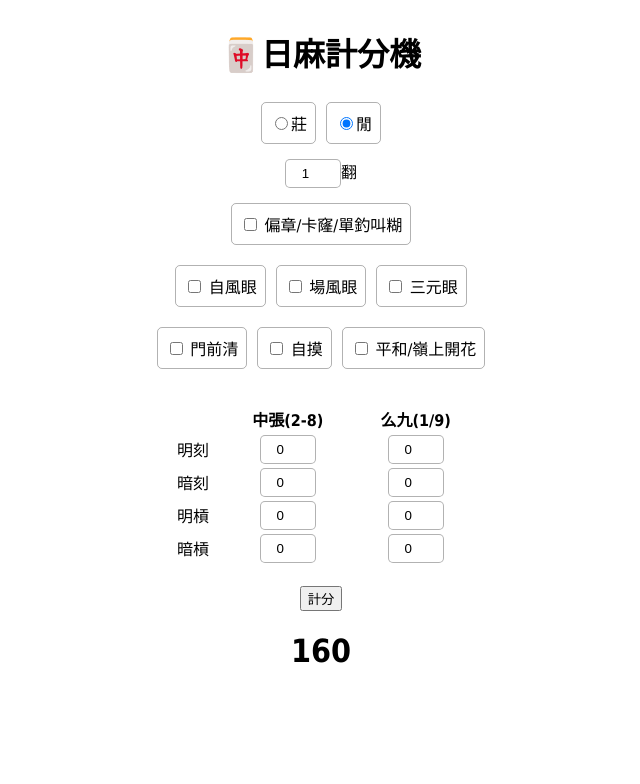
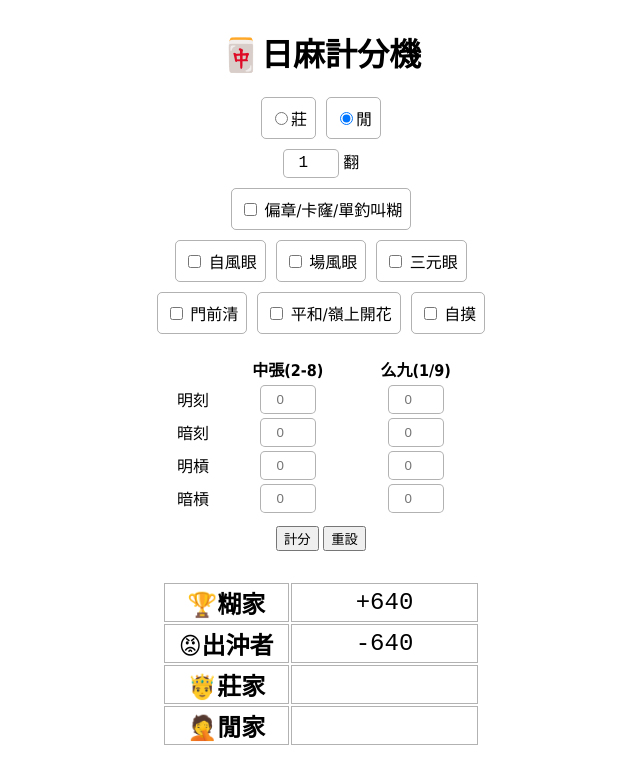
Before and after one commit to gcky/jp-mahjong-calc, a plain HTML site: page index.html in a window 1280 px wide. Both pictures are taken after a click on the button "計分". Shown: the whole page, without its empty margins (319-959 px from the left). Drawn offline with Linux system fonts and the light colour scheme.

Commit message:
Add score calculations

```diff
--- a/index.html
+++ b/index.html
@@ -22,7 +22,7 @@
                 <label><input type="radio" id="haan" name="winner" value="haan" checked>閒</label>
             </div>
             <div class="options">
-                <input type="number" id="fan" value="1"> 翻
+                <input type="number" id="fan" value="1" onclick="this.select()">&nbsp;翻
             </div>
             <div class="options">
                 <label><input type="checkbox" id="single-call"> 偏章/卡窿/單釣叫糊</label>
@@ -34,8 +34,8 @@
             </div>
             <div class="options">
                 <label><input type="checkbox" id="door-ching"> 門前清</label>
+                <label><input type="checkbox" id="ping-flower"> 平和/嶺上開花</label>
                 <label><input type="checkbox" id="lon-self"> 自摸</label>
-                <label><input type="checkbox" id="ping-flower"> 平和/嶺上開花</label>
             </div>
             <table class="hakgong">
                 <thead>
@@ -45,27 +45,46 @@
                 </thead>
                 <tr>
                     <td>明刻</td>
-                    <td><input type="number" id="minghak28" value="0"></td>
-                    <td><input type="number" id="minghak19" value="0"></td>
+                    <td><input type="number" id="minghak28" placeholder="0" onclick="this.select()"></td>
+                    <td><input type="number" id="minghak19" placeholder="0" onclick="this.select()"></td>
                 </tr>
                 <tr>
                     <td>暗刻</td>
-                    <td><input type="number" id="amhak28" value="0"></td>
-                    <td><input type="number" id="amhak19" value="0"></td>
+                    <td><input type="number" id="amhak28" placeholder="0" onclick="this.select()"></td>
+                    <td><input type="number" id="amhak19" placeholder="0" onclick="this.select()"></td>
                 </tr>
                 <tr>
                     <td>明槓</td>
-                    <td><input type="number" id="minggong28" value="0"></td>
-                    <td><input type="number" id="minggong19" value="0"></td>
+                    <td><input type="number" id="minggong28" placeholder="0" onclick="this.select()"></td>
+                    <td><input type="number" id="minggong19" placeholder="0" onclick="this.select()"></td>
                 </tr>
                 <tr>
                     <td>暗槓</td>
-                    <td><input type="number" id="amgong28" value="0"></td>
-                    <td><input type="number" id="amgong19" value="0"></td>
+                    <td><input type="number" id="amgong28" placeholder="0" onclick="this.select()"></td>
+                    <td><input type="number" id="amgong19" placeholder="0" onclick="this.select()"></td>
                 </tr>
             </table>
             <button type="button" onclick="calcPoints()">計分</button>
-            <h1 id="basic-points">POINTS</h1>
+            <button type="button" onclick="reset()">重設</button>
+            <!-- <h1 id="basic-points">POINTS</h1> -->
+            <table class="game-results">
+                <tr>
+                    <td>🏆糊家</td>
+                    <td id="winner-score"></td>
+                </tr>
+                <tr class="chutchung-row">
+                    <td>😡出沖者</td>
+                    <td id="chutchung-score"></td>
+                </tr>
+                <tr class="jong-row">
+                    <td>🤴莊家</td>
+                    <td id="jong-score"></td>
+                </tr>
+                <tr class="haan-row">
+                    <td>🤦‍閒家</td>
+                    <td id="haan-score"></td>
+                </tr>
+            </table>
         </div>
     </div>
 
--- a/script.js
+++ b/script.js
@@ -1,4 +1,4 @@
-function calcPoints () {
+function calcPoints() {
     console.log("lol")
     let fu = 20;
     if ($('#single-call').prop('checked')) {
@@ -32,11 +32,41 @@ function calcPoints () {
     fu = Math.ceil(fu/10)*10;
     const fan = Number($('#fan').val());
     let basicPoints = 0;
-    console.log(fan)
+    let winnerScore = 0;
+    let jongScore = null;
+    let haanScore = null;
+    let chutchungScore = null;
     if (fan < 5) {
-        console.log(fu)
         basicPoints = fu*Math.pow(2, fan+2)
-        console.log(basicPoints)
-        $('#basic-points').html(basicPoints);
     }
+    if ($('input[name=winner]:checked').val() == 'jong') {
+        if ($('#lon-self').prop('checked')) {
+            haanScore = -2*basicPoints;
+            winnerScore = 6*basicPoints;
+        } else {
+            chutchungScore = -6*basicPoints;
+            winnerScore = 6*basicPoints;
+        }
+    } else {
+        if ($('#lon-self').prop('checked')) {
+            jongScore = -2*basicPoints;
+            haanScore = -basicPoints;
+            winnerScore = 4*basicPoints;
+        } else {
+            chutchungScore = -4*basicPoints;
+            winnerScore = 4*basicPoints;
+        }
+    }
+    displayGameResults(winnerScore, jongScore, haanScore, chutchungScore);
 }
+
+function displayGameResults(winner, jong, haan, chutchong) {
+    $('#winner-score').html('+'+winner);
+    $('#chutchung-score').html(chutchong);
+    $('#jong-score').html(jong);
+    $('#haan-score').html(haan);
+}
+
+function reset() {
+    $('input:checkbox').prop('checked', false);
+}
--- a/style.css
+++ b/style.css
@@ -8,6 +8,11 @@ input[type="number"] {
     border: 1px solid rgba(0,0,0,.3);
     border-radius: 5px;
     text-align: center;
+}
+
+#fan {
+    font-size: 1rem;
+    font-family: Inconsolata, 'Courier New', Courier, monospace;
 }
 
 .calc {
@@ -29,15 +34,32 @@ input[type="number"] {
     margin: 10px 0;
 }
 
-.hakgong {
+.hakgong, .game-results {
     width: 100%;
-    padding: 20px 10px;
+    padding: 10px;
+}
+
+.game-results {
+    padding-top: 30px;
+    font-size: 1.5rem;
+}
+
+.game-results tr td {
+    border: 1px solid rgba(0,0,0,.3);
+}
+
+.game-results tr td:first-child {
+    width: 40%;
+    font-weight: bold;
+}
+.game-results tr td:nth-child(2) {
+    font-family: Inconsolata, 'Courier New', Courier, monospace;
 }
 
 label {
     border: 1px solid rgba(0,0,0,.3);
     border-radius: 5px;
     padding: 8px;
-    margin: 5px;
+    margin: 0 5px;
     white-space: nowrap;
 }
```
